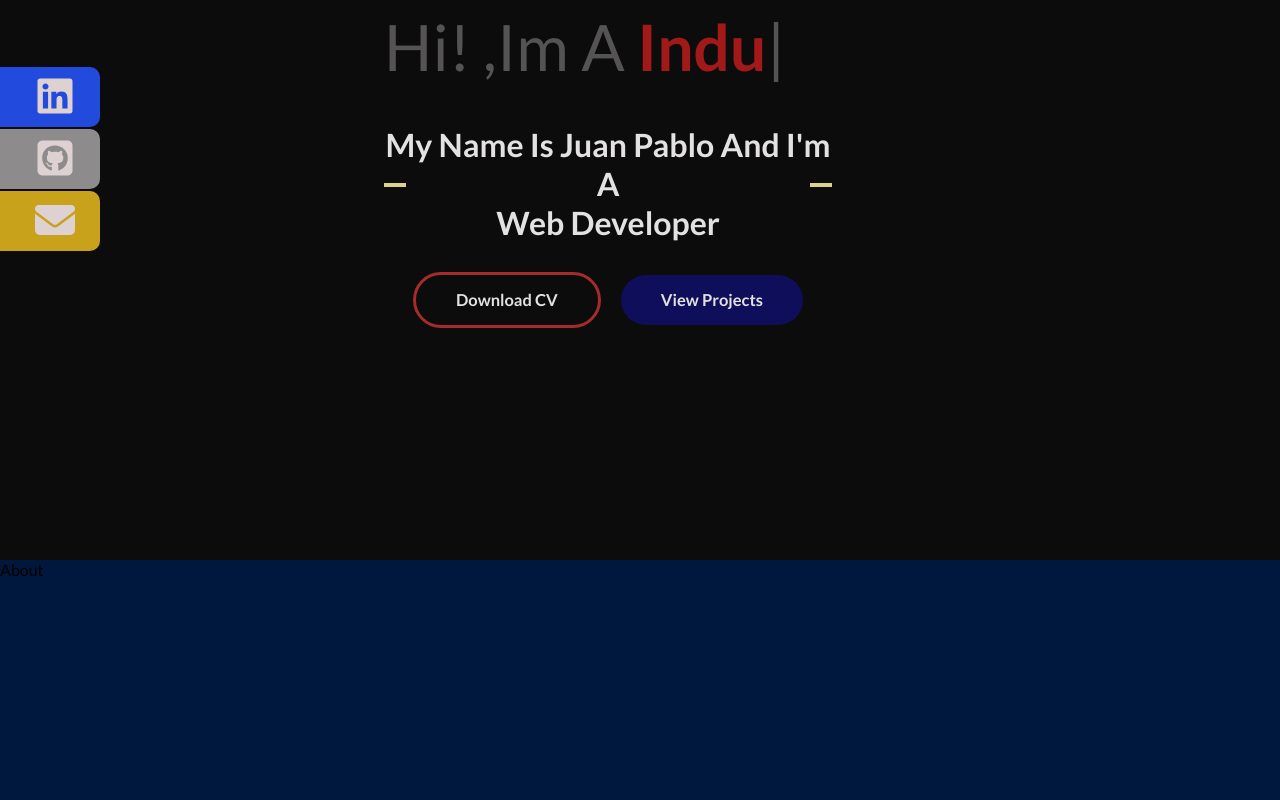
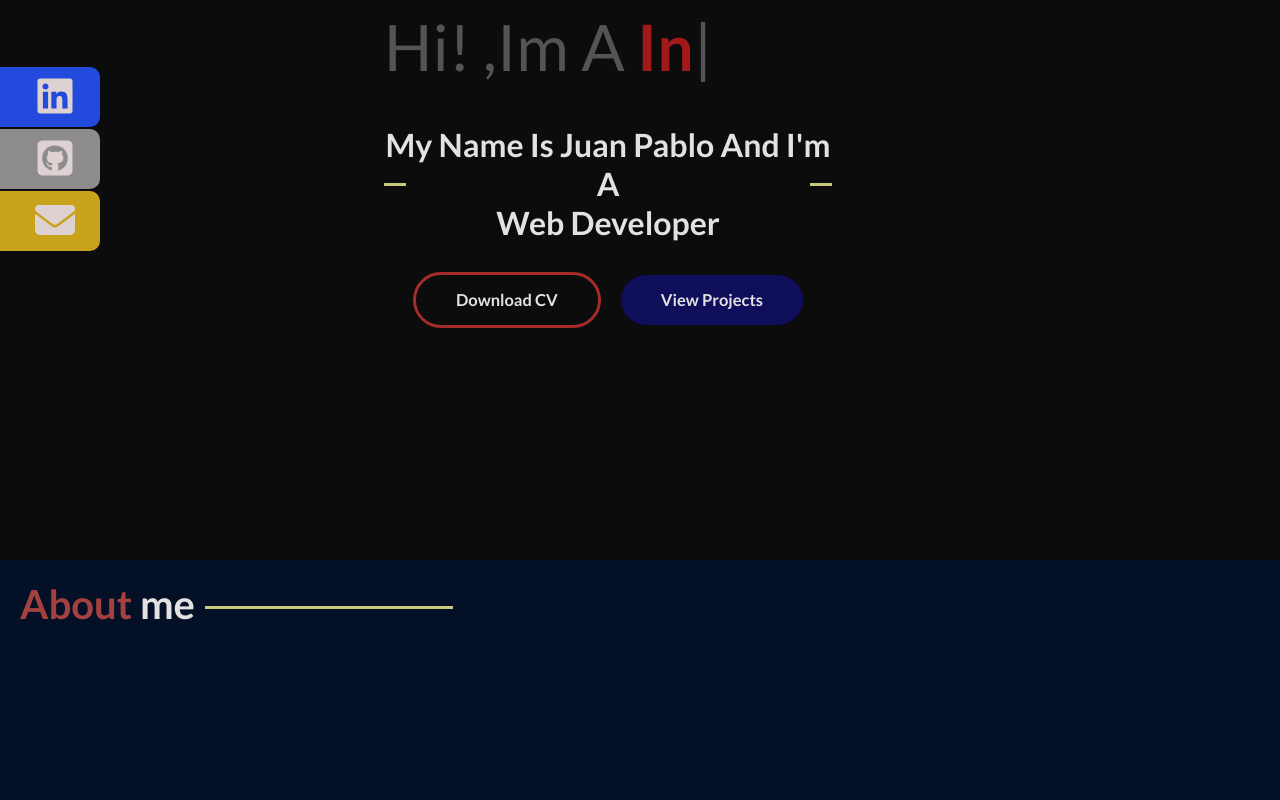
Before and after one commit to JuanP-VT/personal-web-page, a React (Create React App) app: page / in a window 1280 px wide. Shown: the part 240-1040 px from the top of the page. Built offline with nearby package versions, Linux system fonts and the light colour scheme.

Commit message:
Added Section Title component

```diff
--- a/src/components/About.tsx
+++ b/src/components/About.tsx
@@ -1,7 +1,15 @@
 import React from "react";
 
 function About() {
-  return <section id="About">About</section>;
+  return (
+    <section id="About">
+      <div className="sectionTitle">
+        <p>
+          <span className="alter">About</span> me
+        </p>
+      </div>
+    </section>
+  );
 }
 
 export default About;
--- /dev/null
+++ b/src/styles/About.scss
@@ -0,0 +1,4 @@
+@import "Variables";
+
+#About {
+}
--- a/src/styles/App.css
+++ b/src/styles/App.css
@@ -33,7 +33,7 @@
   right: 0;
   top: 50%;
   width: 5%;
-  border-bottom: 4px solid rgb(223, 209, 141);
+  border-bottom: 3px solid rgb(200, 201, 127);
   position: absolute;
 }
 #Home .container .info::before {
@@ -41,7 +41,7 @@
   left: 0;
   top: 50%;
   width: 5%;
-  border-bottom: 4px solid rgb(223, 209, 141);
+  border-bottom: 3px solid rgb(200, 201, 127);
   position: absolute;
 }
 #Home .container .btnContainer {
@@ -243,9 +243,30 @@ body {
   height: 100%;
 }
 
+.sectionTitle {
+  padding: 20px;
+  font-weight: 700;
+  color: rgb(227, 225, 225);
+}
+.sectionTitle .alter {
+  color: rgb(166, 64, 64);
+}
+.sectionTitle p {
+  font-size: 2.5rem;
+  position: relative;
+}
+.sectionTitle p::after {
+  content: "";
+  bottom: 40%;
+  margin-left: 10px;
+  position: absolute;
+  border-bottom: 3px solid rgb(200, 201, 127);
+  width: 20%;
+}
+
 #About {
-  height: 30vh;
-  background-color: rgb(0, 23, 62);
+  height: 100vh;
+  background-color: rgb(3, 16, 37);
 }
 
 #Skills {
@@ -255,7 +276,7 @@ body {
 
 #ShowCase {
   height: 40vh;
-  background-color: rgb(0, 23, 62);
+  background-color: rgb(3, 16, 37);
 }
 
 #AllProjects {
--- a/src/styles/App.scss
+++ b/src/styles/App.scss
@@ -1,7 +1,7 @@
 @use "Home";
 @use "NavBar";
+@use "About";
 @import "Variables";
-
 @import url("https://fonts.googleapis.com/css2?family=Lato:ital,wght@0,100;0,300;0,400;0,700;0,900;1,100;1,300;1,400;1,700;1,900&family=Permanent+Marker&display=swap");
 * {
   font-family: $fontOne;
@@ -18,9 +18,30 @@ body {
   width: 100%;
   height: 100%;
 }
+//Section Title/Header
+.sectionTitle {
+  padding: 20px;
+  font-weight: 700;
+  color: $mainTextColor;
+  .alter {
+    color: $fourthTextColor;
+  }
+  p {
+    font-size: 2.5rem;
+    position: relative;
+    &::after {
+      content: "";
+      bottom: 40%;
+      margin-left: 10px;
+      position: absolute;
+      border-bottom: $decorativeLine;
+      width: 20%;
+    }
+  }
+}
 
 #About {
-  height: 30vh;
+  height: 100vh;
   background-color: $bgcTwo;
 }
 #Skills {
--- a/src/styles/Home.scss
+++ b/src/styles/Home.scss
@@ -31,7 +31,7 @@
         right: 0;
         top: 50%;
         width: 5%;
-        border-bottom: 4px solid rgb(223, 209, 141);
+        border-bottom: $decorativeLine;
         position: absolute;
       }
       &::before {
@@ -39,7 +39,7 @@
         left: 0;
         top: 50%;
         width: 5%;
-        border-bottom: 4px solid rgb(223, 209, 141);
+        border-bottom: $decorativeLine;
         position: absolute;
       }
     }
--- a/src/styles/NavBar.scss
+++ b/src/styles/NavBar.scss
@@ -31,7 +31,7 @@
   }
   .alter {
     font-family: $fontTwo;
-    color: rgb(177, 177, 177) !important;
+    color: rgb(177, 177, 177) !important ;
   }
 }
 
--- a/src/styles/Variables.scss
+++ b/src/styles/Variables.scss
@@ -6,9 +6,10 @@ $fontTwo: "Permanent Marker", cursive;
 $mainTextColor: rgb(227, 225, 225);
 $secondaryTextColor: rgb(161, 25, 25);
 $thirdTextColor: rgb(85, 83, 83);
+$fourthTextColor: rgb(166, 64, 64);
 //Backgrounds
 $bgcOne: rgb(12, 12, 12);
-$bgcTwo: rgb(0, 23, 62);
+$bgcTwo: rgb(3, 16, 37);
 //Cards backgrounds
 $gitHubCardColor: rgb(141, 139, 139);
 $linkedinCardColor: rgb(34, 74, 220);
@@ -23,3 +24,6 @@ $socialIconColor: rgb(221, 209, 209);
 //Buttons
 $btnColorOne: rgb(166, 43, 43);
 $btnColorTwo: rgb(14, 14, 90);
+
+//Decorative
+$decorativeLine: 3px solid rgb(200, 201, 127);
```
Also changed, not shown: 1 other file (tests, documents, lock files or other folders).
